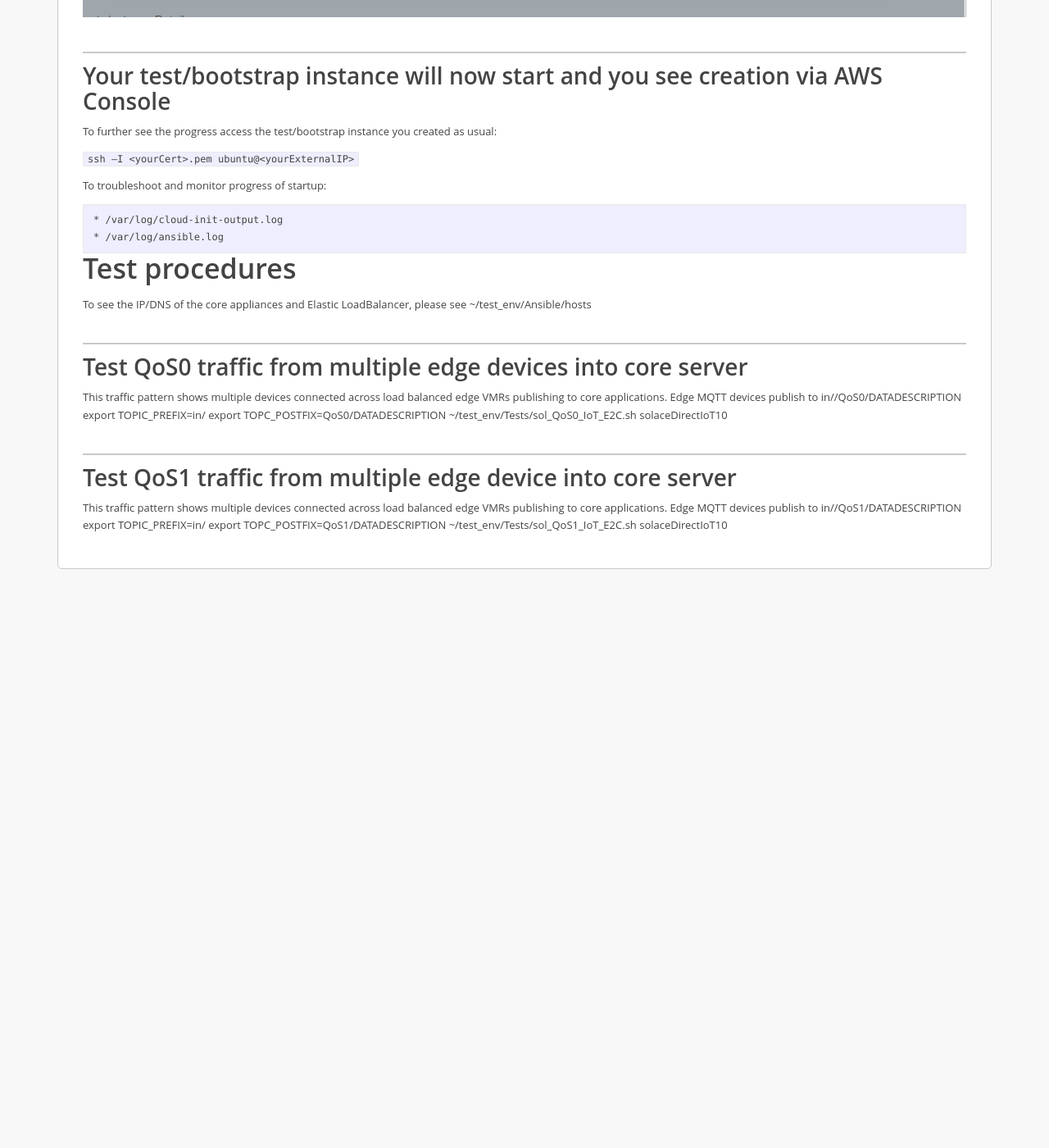
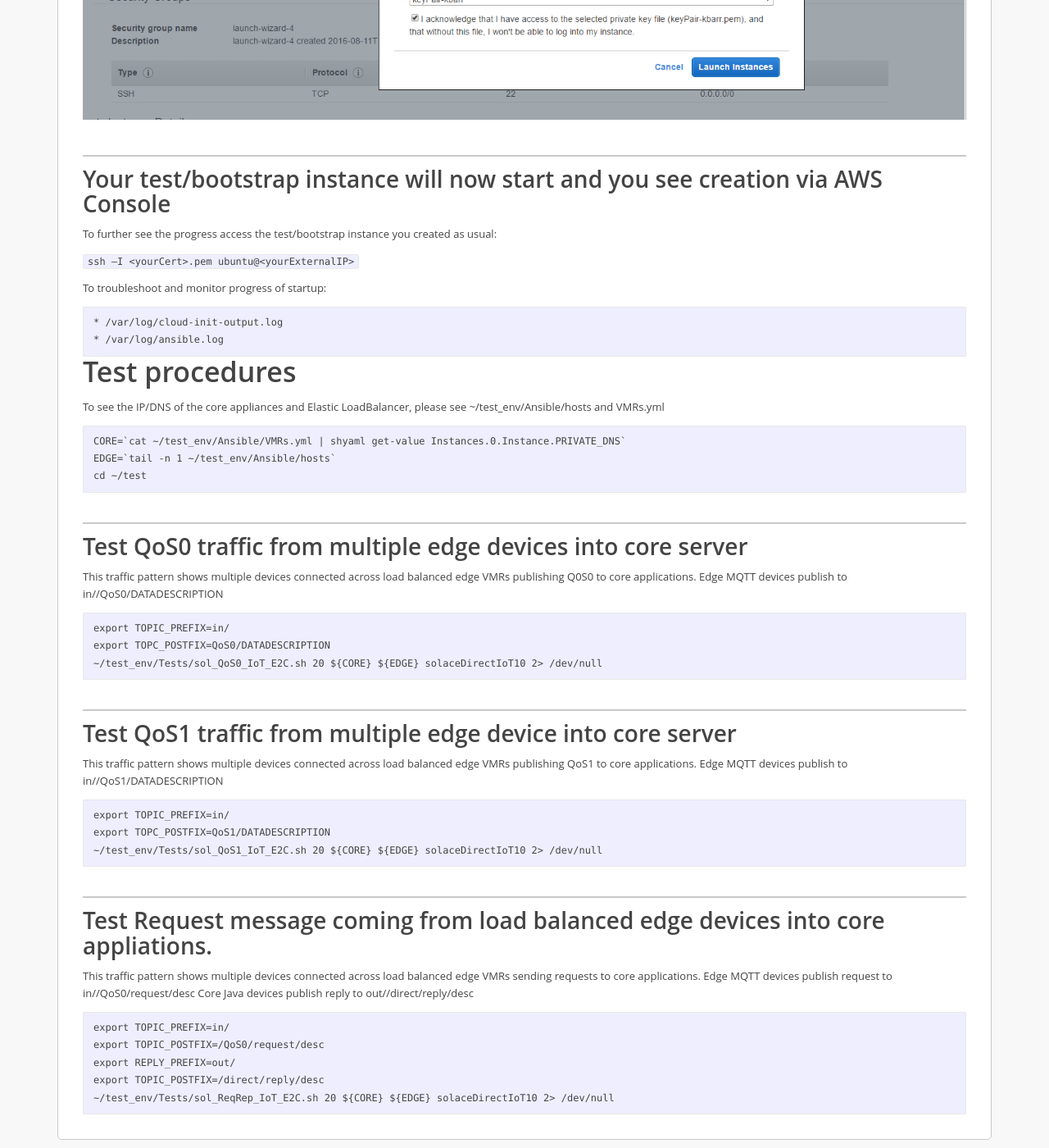
Before and after one commit to SolaceLabs/solace-iot-reference-architecture, a Jekyll site: the page built from docs/index.md, in a window 1280 px wide and 1400 px high, scrolled down 6173 px. Shown: the whole window at 82% size. Built offline with Jekyll 4.4.1, drawn with Linux system fonts in a browser that asks for light colours; before the commit the page ends 6877 px from its top, so only the background shows below that; some of the changed text lies outside the part shown.

Commit message:
Better documentation around the testing phase

````diff
--- a/docs/index.md
+++ b/docs/index.md
@@ -59,14 +59,18 @@ export AWS_KEY_VALUE=XXX           #<actual content of private key>
 
 ## Optionally you can edit these variables to modify VMRs and cluster
 
+## VMR perticulars
+
 ```
-## VMR perticulars
 export AWS_GROUP_ID=CREATE            #<CREATE will create new policy or provide your security Policy ID>
 export AWS_INSTANCE_TYPE=t2.medium    #<t2.medium will be minimum requirement, its not free>
 export AWS_INSTANCE_NAME="AnsibleVMR" #<What ever name you want to see in AWS console>
 export AWS_INSTANCE_AMI=ami-3fa7d528  #Latest released 7.2 Eval
+```
 
 ## Change to define netwoork
+
+```
 export VMR_CORE_CLUSTER=N # <[Y|N] Do you want a fully redundent core, DO NOT SET TO Y>
 export VMR_EDGE_NODES=1   # <[0...MAX_BRIDGE] # of edge VMRs, 0 means core only>
 export AWS_ELB=N          #   <[Y|N|ELB_NAME]Front VMRs with AWS Elastic_LOAD_BALANCER, there create new or use existing ELB_NAME>
@@ -103,21 +107,46 @@ To troubleshoot and monitor progress of startup:
 
 # Test procedures
 
-To see the IP/DNS of the core appliances and Elastic LoadBalancer, please see ~/test_env/Ansible/hosts
+To see the IP/DNS of the core appliances and Elastic LoadBalancer, please see ~/test_env/Ansible/hosts and VMRs.yml
+
+```
+CORE=`cat ~/test_env/Ansible/VMRs.yml | shyaml get-value Instances.0.Instance.PRIVATE_DNS`
+EDGE=`tail -n 1 ~/test_env/Ansible/hosts`
+cd ~/test
+```
 
 ## Test QoS0 traffic from multiple edge devices into core server
 
-This traffic pattern shows multiple devices connected across load balanced edge VMRs publishing to core applications.
+This traffic pattern shows multiple devices connected across load balanced edge VMRs publishing Q0S0 to core applications.
 Edge MQTT devices publish to in/<deviceId>/QoS0/DATADESCRIPTION
+
+```
 export TOPIC_PREFIX=in/
 export TOPC_POSTFIX=QoS0/DATADESCRIPTION
-~/test_env/Tests/sol_QoS0_IoT_E2C.sh <runTime> <SolaceCoreHost> <SolaceEdgeHost> solaceDirectIoT10
-
+~/test_env/Tests/sol_QoS0_IoT_E2C.sh 20 ${CORE} ${EDGE} solaceDirectIoT10 2> /dev/null
+```
 
 ## Test QoS1 traffic from multiple edge device into core server
 
-This traffic pattern shows multiple devices connected across load balanced edge VMRs publishing to core applications.
+This traffic pattern shows multiple devices connected across load balanced edge VMRs publishing QoS1 to core applications.
 Edge MQTT devices publish to in/<deviceId>/QoS1/DATADESCRIPTION
+
+```
 export TOPIC_PREFIX=in/
 export TOPC_POSTFIX=QoS1/DATADESCRIPTION
-~/test_env/Tests/sol_QoS1_IoT_E2C.sh <runTime> <SolaceCoreHost> <SolaceEdgeHost> solaceDirectIoT10
+~/test_env/Tests/sol_QoS1_IoT_E2C.sh 20 ${CORE} ${EDGE} solaceDirectIoT10 2> /dev/null
+```
+
+## Test Request message coming from load balanced edge devices into core appliations.
+
+This traffic pattern shows multiple devices connected across load balanced edge VMRs sending requests to core applications.
+Edge MQTT devices publish request to in/<deviceId>/QoS0/request/desc
+Core Java devices publish reply to out/<deviceId>/direct/reply/desc
+
+```
+export TOPIC_PREFIX=in/
+export TOPIC_POSTFIX=/QoS0/request/desc
+export REPLY_PREFIX=out/
+export TOPIC_POSTFIX=/direct/reply/desc
+~/test_env/Tests/sol_ReqRep_IoT_E2C.sh 20 ${CORE} ${EDGE} solaceDirectIoT10 2> /dev/null
+```
````
Also changed, not shown: 1 other file.
